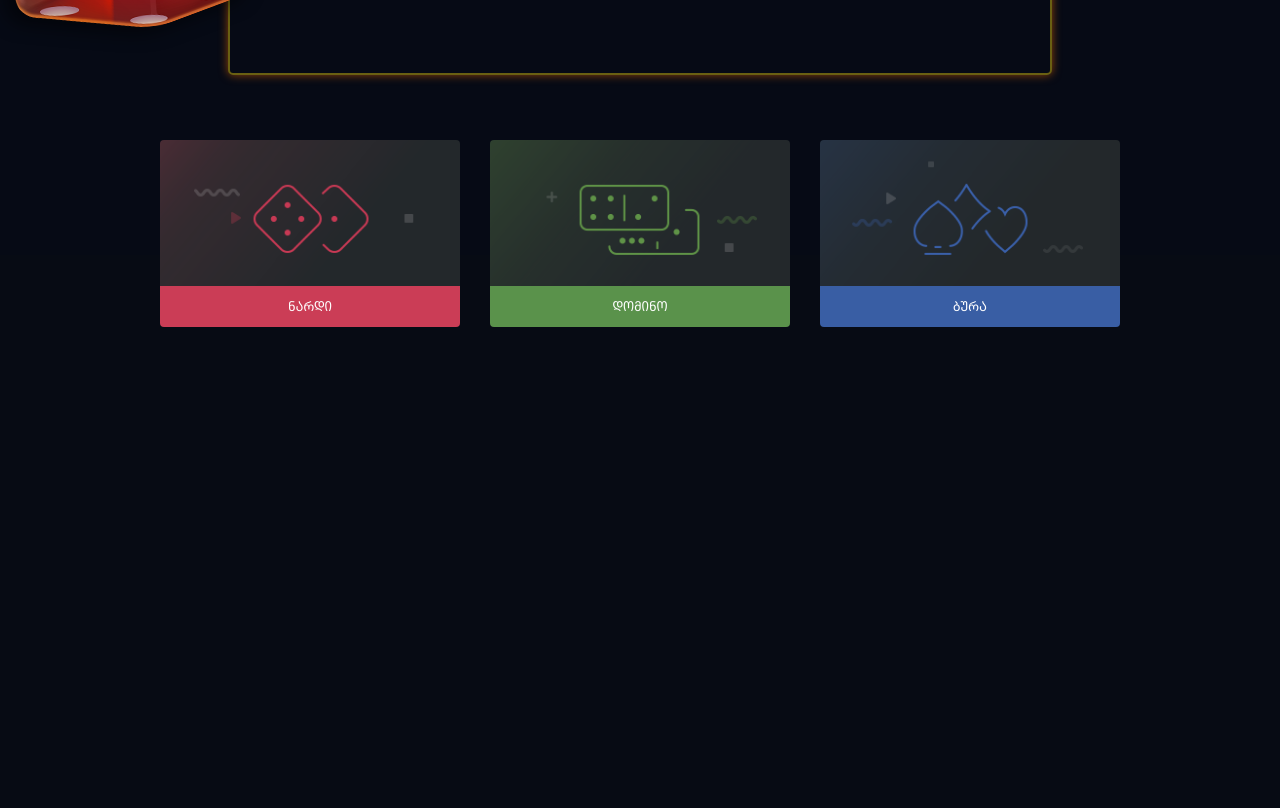
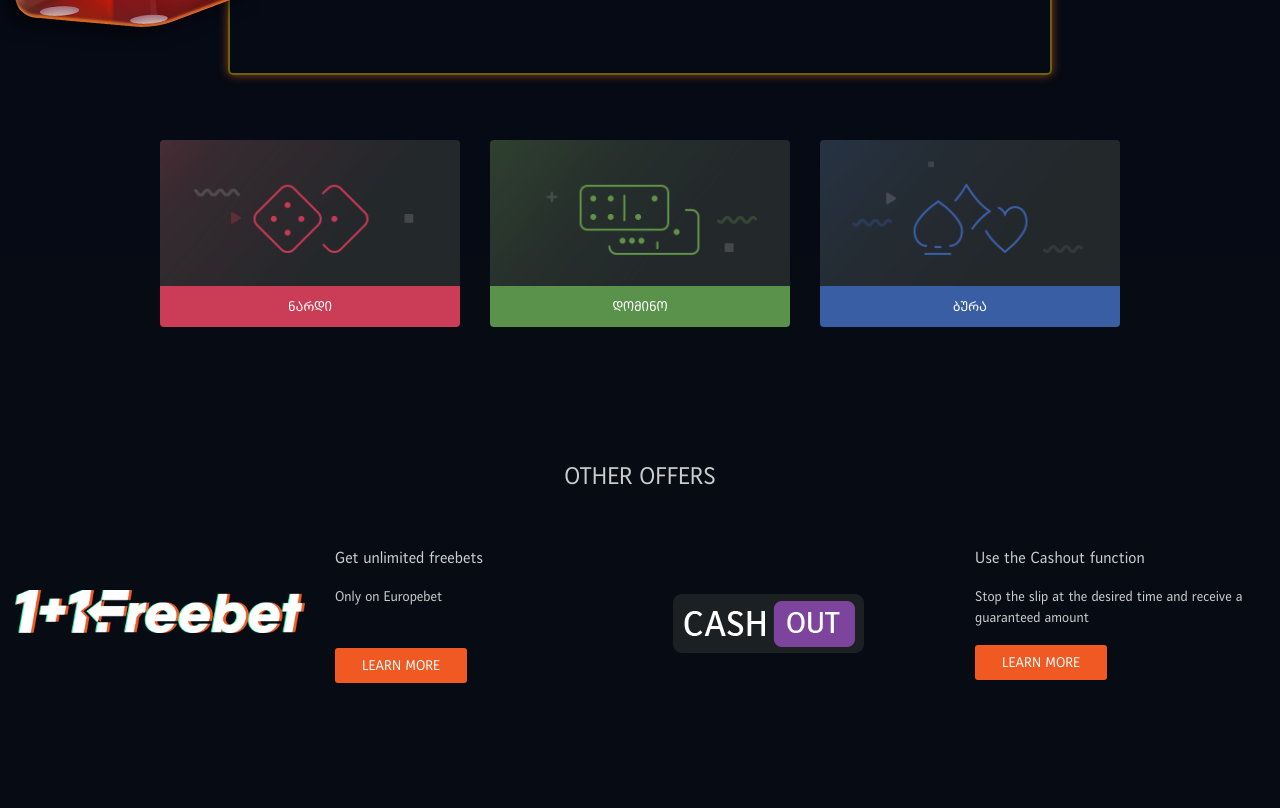
Before and after one commit to Sadgobela/EuropeBet-Task, a website: page index.html in a window 1280 px wide. Shown: the part 2448-3256 px from the top of the page. Before the commit the page ends 3200 px from the top, so only its background shows below. Drawn offline with nearby package versions, Linux system fonts and the light colour scheme.

Commit message:
Finished design markups.

```diff
--- a/index.html
+++ b/index.html
@@ -325,7 +325,45 @@
 </section>
 
 <section class="other-offers">
-
+    <div class="container">
+        <div class="row">
+            <div class="col-lg-12 mb-5">
+                <h5 class="font-mediator-narrow font-size-24 text-center font-uppercase">
+                    Other offers
+                </h5>
+            </div>
+            <div class="col-lg-6 left-content">
+                <div class="row">
+                    <div class="col-md-6 d-flex align-items-center">
+                        <img src="img/freebet.png">
+                    </div>
+                    <div class="col-md-6">
+                        <span class="font-size-16 mb-3 d-block">Get unlimited freebets</span>
+                        <div class="mb-5">Only on Europebet</div>
+                        <a href="#" class="learn-more-btn font-uppercase">
+                         Learn More
+                        </a>
+                    </div>
+                </div>
+            </div>
+            <div class="col-lg-6 right-content">
+                <div class="row">
+                    <div class="col-md-6 d-flex align-items-center">
+                        <img src="img/cashout.png">
+                    </div>
+                    <div class="col-md-6">
+                        <span class="font-size-16 mb-3 d-block"><span class="font-size-16">Use the Cashout function</span></span>
+                        <div class="mb-4">
+                            Stop the slip at the desired time and receive a guaranteed amount
+                        </div>
+                        <a href="#" class="learn-more-btn font-uppercase">
+                            Learn More
+                        </a>
+                    </div>
+                </div>
+            </div>
+        </div>
+    </div>
 </section>
 
 <script src="https://code.jquery.com/jquery-3.3.1.slim.min.js"
--- a/styles/style.scss
+++ b/styles/style.scss
@@ -865,3 +865,34 @@ body {
     }
   }
 }
+
+
+.other-offers{
+  margin-top: 135px;
+  margin-bottom: 135px;
+  .left-content, .right-content{
+    margin-bottom: 65px;
+    img{
+      max-width: 100%;
+    }
+    @media(min-width: 319px){
+      .col-md-6 {
+        -ms-flex: 0 0 50%;
+        flex: 0 0 50%;
+        max-width: 50%;
+      }
+    }
+  }
+  .learn-more-btn{
+    background-color: #f05a22;
+    min-width: 135px;
+    padding: 8px 27px;
+    border-radius: 3px;
+    color: #ffffff;
+    text-decoration: none;
+    &:hover{
+      opacity: 0.8;
+      transition: 0.8s all;
+    }
+  }
+}
```
Also changed, not shown: dist/main.css, img/cashout.png (added), img/freebet.png (added).
